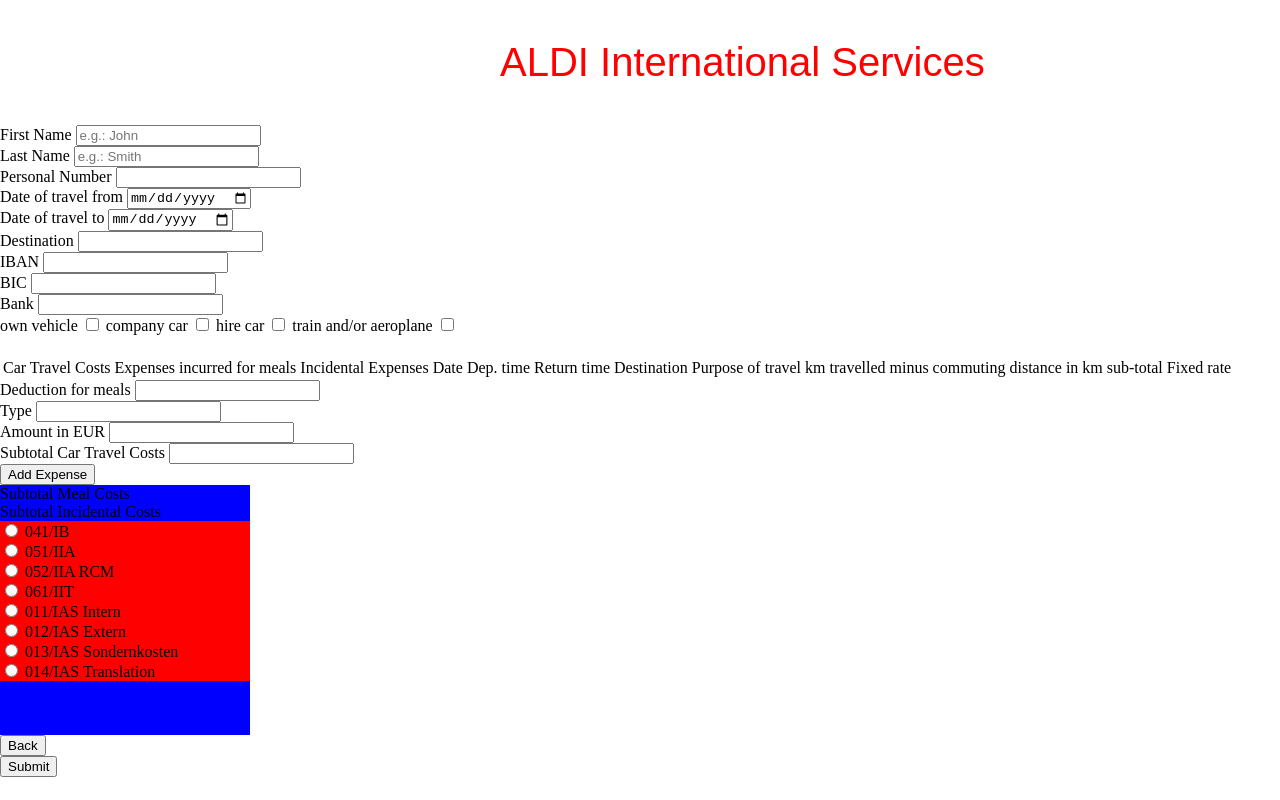
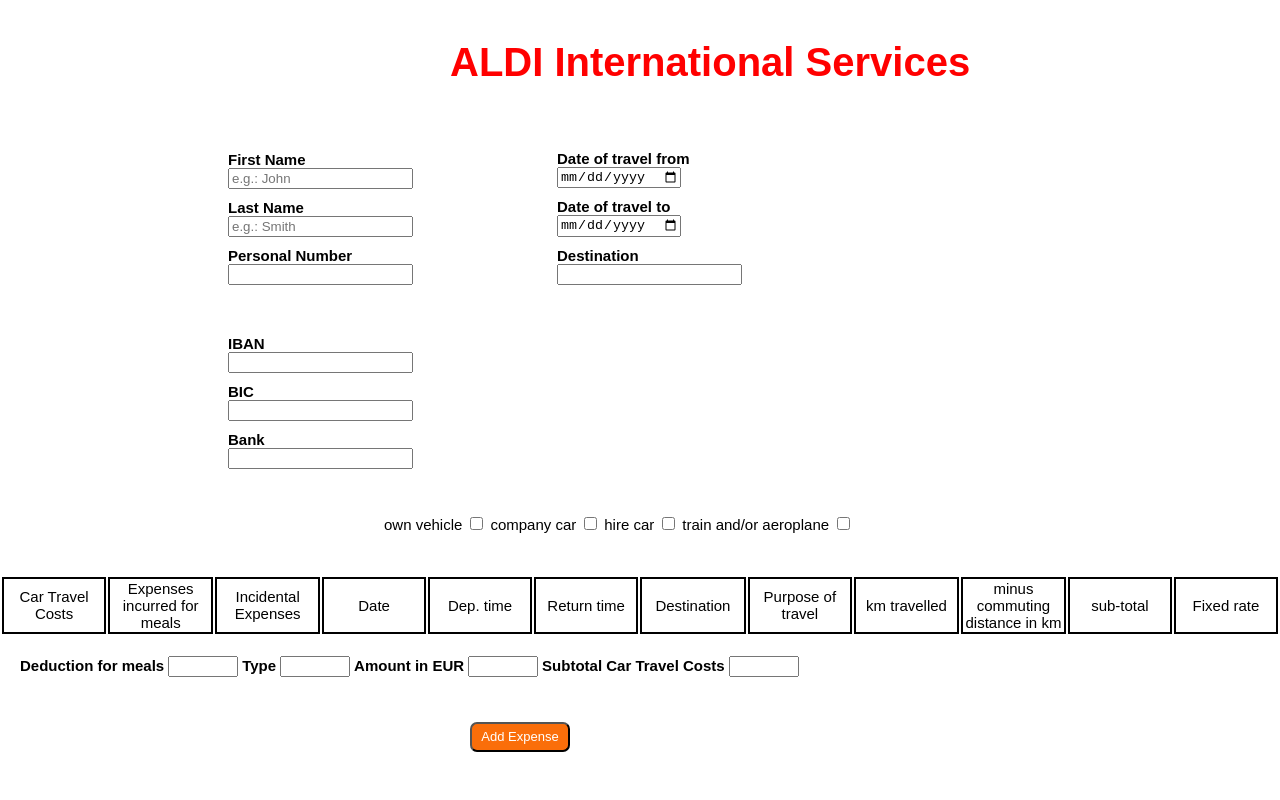
Before and after one commit to erdeiistvan/accounting_e_form, a plain HTML site: page index.html in a window 1280 px wide. Both pictures are taken after a click on the button "OK". Drawn offline with Linux system fonts and the light colour scheme.

Commit message:
Update style.css

```diff
--- a/style.css
+++ b/style.css
@@ -79,6 +79,11 @@
     border-radius: 10px;
 }
 
+.ok-btn:hover {
+    background-color: #FFFFFF;
+    color: #FA6E0A;
+}
+
 .mandatory-error {
     border-color: #FF0000;
 }
@@ -100,18 +105,9 @@
     display: none;
 }
 
-#registration-plate {
-    visibility: hidden;
-}
-
-.new-expense-cell-input {
-    width: 50px;
-    height: 20px;
-}
-
 #version-title-container{
     position: relative;
-    margin: 10px 500px;
+    margin: 10px 450px;
     width: 800px;
 }
 
@@ -119,31 +115,216 @@
     width: 800px;
     font-family: sans-serif;
     font-size: 40px;
+    font-weight: 600;
     color: #FF0000;
+}
+#mandatory-data-container {
+    margin-left: 10%;
+    margin-right: 10%;
+}
+
+#personal-data-container {
+    display: inline-block;
+    padding: 20px 100px 20px 100px;
+}
+#personal-data-container > div {
+    padding: 5px 0px 5px 0px;
+}
+
+
+#travel-data-container {
+    display: inline-block;
+    padding: 20px 40px 20px 40px;
+
+}
+#travel-data-container > div {
+    padding: 5px 0px 5px 0px;
+}
+
+#bank-data-container {
+    display: inline-block;
+    padding: 20px 100px 20px 100px;
+}
+#bank-data-container > div {
+    padding: 5px 0px 5px 0px;
+}
+
+#transportation {
+    margin-left: 25%;
+    margin-right: 25%;
+    padding-top: 20px;
+    padding-bottom: 20px;
+}
+
+.data-label {
+    display: block;
+    font-family: sans-serif;
+    font-weight: 600;
+}
+
+#registration-plate {
+    visibility: hidden;
+}
+#travel-expenses-table {
+    width: 100%;
+}
+
+tr > td {
+    border: 2px solid #000000;
+}
+.table-title {
+    font-size: 15px;
+    width: 100px;
+    text-align: center;
+}
+.new-expense-container > td {
+    text-align: center;
+}
+
+.new-expense-cell-input {
+    width: 100px;
+    height: 20px;
+}
+
+.inputLabel {
+    font-size: 15px;
+    font-family: sans-serif;
+}
+
+.new-expense-container .new-expense-cell-input {
+    width: 60px;
+}
+
+#cost-container {
+    display: inline-block;
+    padding: 20px 20px 20px 20px;
+}
+
+#cost-container > div {
+    display: inline-block;
+}
+
+#subtotal-car-travel-costs > label {
+    display: inline-block;
+}
+
+#subtotal-meal-costs > label {
+    display: inline-block;
+}
+
+#subtotal-incidental-costs > label {
+    display: inline-block;
+}
+
+#total-cost > label {
+    display: inline-block;
+}
+
+.cost-input {
+    display: inline-block;
+    width: 70px;
+}
+
+#add-expense-btn-container {
+    display: inline-block;
+    margin: 25px 25px 25px 470px;
 }
 
 .cost-object-container {
+    padding: 20px 20px 20px 20px;
     width: 250px;
     height: 250px;
-    background-color: blue;
 }
 
 .ais-cost-centre {
     width: 250px;
     height: 160px;
-    background-color: red;
+    padding: 30px 0px 0px 0px;
     display: none;
 }
 
 .ahead-cost-centre {
     width: 250px;
     height: 50px;
-    background-color: green;
+    padding: 30px 0px 0px 0px;
     display: none;
+}
+.cost-centre-label {
+    font-family: sans-serif;
+}
+
+#cost-id-nr-title {
+    font-family: sans-serif;
 }
 
 #cost-id-nr-container {
+    padding: 30px 0px 0px 0px;
     display: none;
+}
+.delete-btn {
+    width: 25px;
+    height: 25px;
+    background-color: #FA6E0A;
+    color: #FFFFFF;
+    font-family: sans-serif;
+    font-size: 15px;
+    border-radius: 5px;
+}
+.delete-btn:hover {
+    background-color: #FFFFFF;
+    color: #FA6E0A;
+}
+
+#back-btn-container {
+    float: right;
+    margin: 0px 65px 0px 0px;
+}
+
+#submit-btn-container {
+    position: absolute;
+    left: 500px;
+}
+
+#submit-btn {
+    width: 300px;
+    height: 50px;
+    background-color: #FA6E0A;
+    color: #FFFFFF;
+    font-family: sans-serif;
+    font-size: 40px;
+    border-radius: 10px;
+}
+#submit-btn:hover {
+    background-color: #FFFFFF;
+    color: #FA6E0A;
+}
+#add-expense-btn {
+    width: 100px;
+    height: 30px;
+    background-color: #FA6E0A;
+    color: #FFFFFF;
+    font-family: sans-serif;
+    font-size: 13px;
+    border-radius: 7px;
+}
+#add-expense-btn:hover {
+    background-color: #FFFFFF;
+    color: #FA6E0A;
+}
+
+#back-btn {
+    width: 100px;
+    height: 30px;
+    background-color: #FA6E0A;
+    color: #FFFFFF;
+    font-family: sans-serif;
+    font-size: 13px;
+    border-radius: 7px;
+}
+
+#back-btn:hover {
+    background-color: #FFFFFF;
+    color: #FA6E0A;
 }
 
 /************** THIRD PAGE ************/
```
